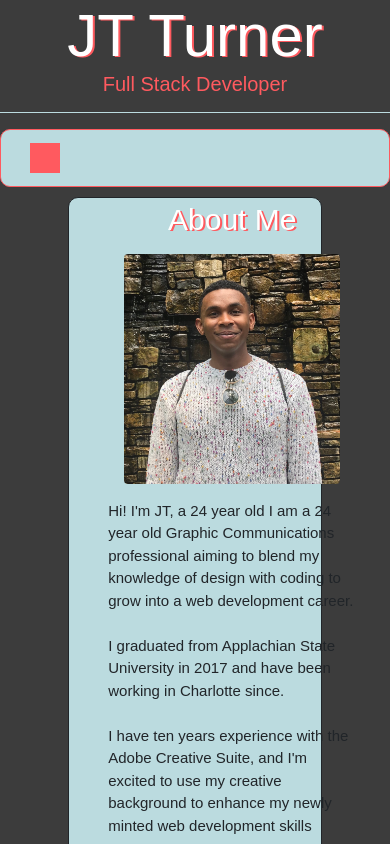
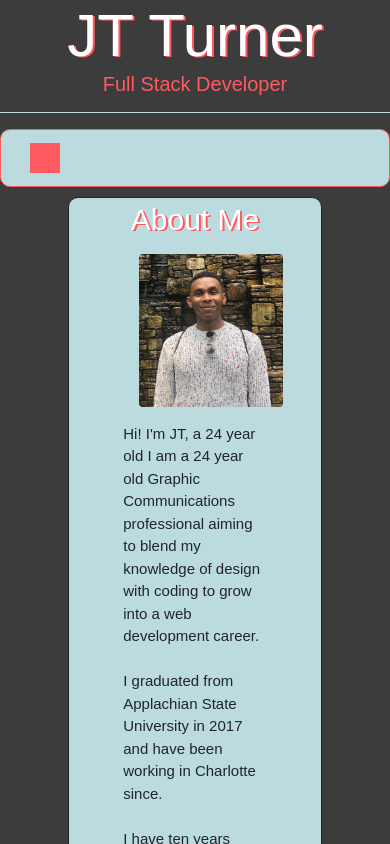
Before and after one commit to javierturner/reactportfolio, a React (Create React App) app: page / in a window 390 px wide. Shown: the top 844 px of the page. Built offline with nearby package versions, Linux system fonts and the light colour scheme.

Commit message:
made about me responsive

```diff
--- a/src/pages/About/about.css
+++ b/src/pages/About/about.css
@@ -4,10 +4,13 @@ body {
 }
 
 #profile {
-    float: right;
+    /* float: right; */
     margin-right: 200px;
     border-radius: 3%;
-    clear: left;
+    /* clear: left; */
+    margin-bottom: 0;
+    max-width: 100%;
+    height: auto;
 }
 
 /* h2 {
@@ -49,3 +52,14 @@ hr {
 footer {
     margin-top: 20%!important;
 }
+
+@media (max-width: 768px){
+    .outerBox {
+        padding: 5px;
+        width: 100%;
+        background-color: green;
+
+    }
+
+
+}
--- a/src/pages/About/about.js
+++ b/src/pages/About/about.js
@@ -13,7 +13,10 @@ function About() {
                 </div>
 
                 <div className="col-md-12">
-                    <img className="image-fluid rounded float-left mx-3 my-3" id="profile" width="216px" src={Picture} alt="JT" />
+                    <div className="col-md-4">
+                    <img className="image-fluid rounded mx-3 my-3" id="profile" width="216px" src={Picture} alt="JT" />
+                    </div>
+                    <div className="col-md-8">
                     <p>
                         Hi! I'm JT, a 24 year old
 
@@ -27,6 +30,7 @@ function About() {
                         <br />
                         I have ten years experience with the Adobe Creative Suite, and I'm excited to use my creative background to enhance my newly minted web development skills
                     </p>
+                    </div>
                 </div>
             </div>
         </div>
--- a/src/pages/Portfolio/portfolio.js
+++ b/src/pages/Portfolio/portfolio.js
@@ -16,13 +16,13 @@ function Portfolio() {
                 </div>
                 <hr />
                 <div className="row">
-                    <div className="col-md-4">
+                    <div className="col-md-6">
                         <h5> Giftify: A Gift-Suggesting Application</h5>
                         <a href="https://giftify-project2.herokuapp.com/" target="_blank"><img className="img-fluid" src={Giftify} /></a>
                         <a href="https://github.com/javierturner/myportfolio" target="_blank">Github
                                 Repository</a>
                     </div>
-                    <div className="col-md-4">
+                    <div className="col-md-6">
                         <h5> Intuitive Banana: Music Application</h5>
                         <a href="https://drbailey13.github.io/IntuitiveBanana/index.html" target="_blank"><img className="img-fluid" src={Banana} /></a>
                         <a href="https://github.com/DrBailey13/IntuitiveBanana" target="_blank">Github
@@ -31,13 +31,13 @@ function Portfolio() {
                 </div>
                 <br />
                 <div className="row">
-                    <div className="col-md-4">
+                    <div className="col-md-6">
                         <h5> Day Planner</h5>
                         <a href="https://javierturner.github.io/dayplanner/index.html#" target="_blank"><img className="img-fluid" src={Planner} /></a>
                         <a href="https://github.com/javierturner/dayplanner" target="_blank">Github
                                 Repository</a>
                     </div>
-                    <div className="col-md-4">
+                    <div className="col-md-6">
                         <h5> Password Generator</h5>
                         <a href="https://javierturner.github.io/passwordgenerator/index.html" target="_blank"><img className="img-fluid" src={Password} /></a><a href="https://github.com/javierturner/passwordgenerator" target="_blank">Github
                                 Repository</a>
@@ -45,13 +45,13 @@ function Portfolio() {
                 </div>
                 <br/>
                 <div className="row">
-                    <div className="col-md-4">
+                    <div className="col-md-6">
                         <h5> Coding Quiz</h5>
                         <a href="https://javierturner.github.io/codequiz/index.html#" target="_blank"><img className="img-fluid" src={Code} /></a>
                         <a href="https://github.com/javierturner/codequiz" target="_blank">Github
                                 Repository</a>
                     </div>
-                    <div className="col-md-4">
+                    <div className="col-md-6">
                         <h5> Note Taker</h5>
                         <a href="https://thawing-cliffs-93765.herokuapp.com/" target="_blank"><img className="img-fluid" src={Note} /></a>
                         <a href="https://github.com/javierturner/notetaker" target="_blank">Github
```
Also changed, not shown: 1 other file (tests, documents, lock files or other folders).
